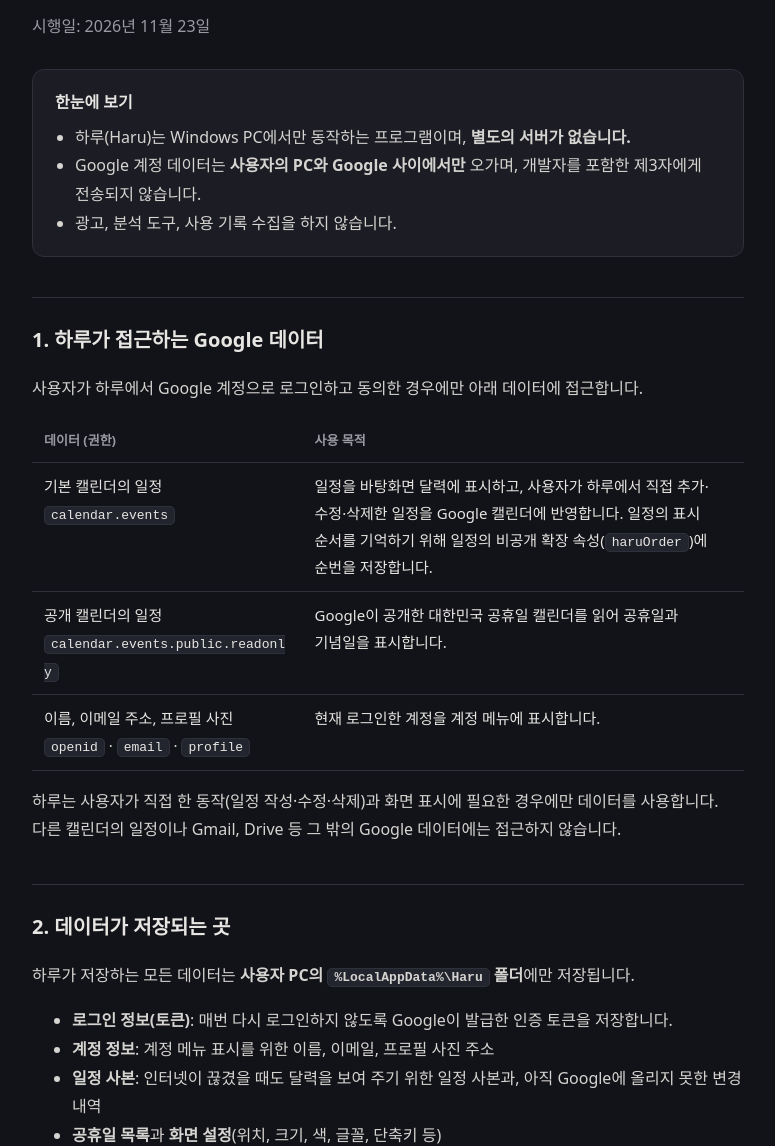
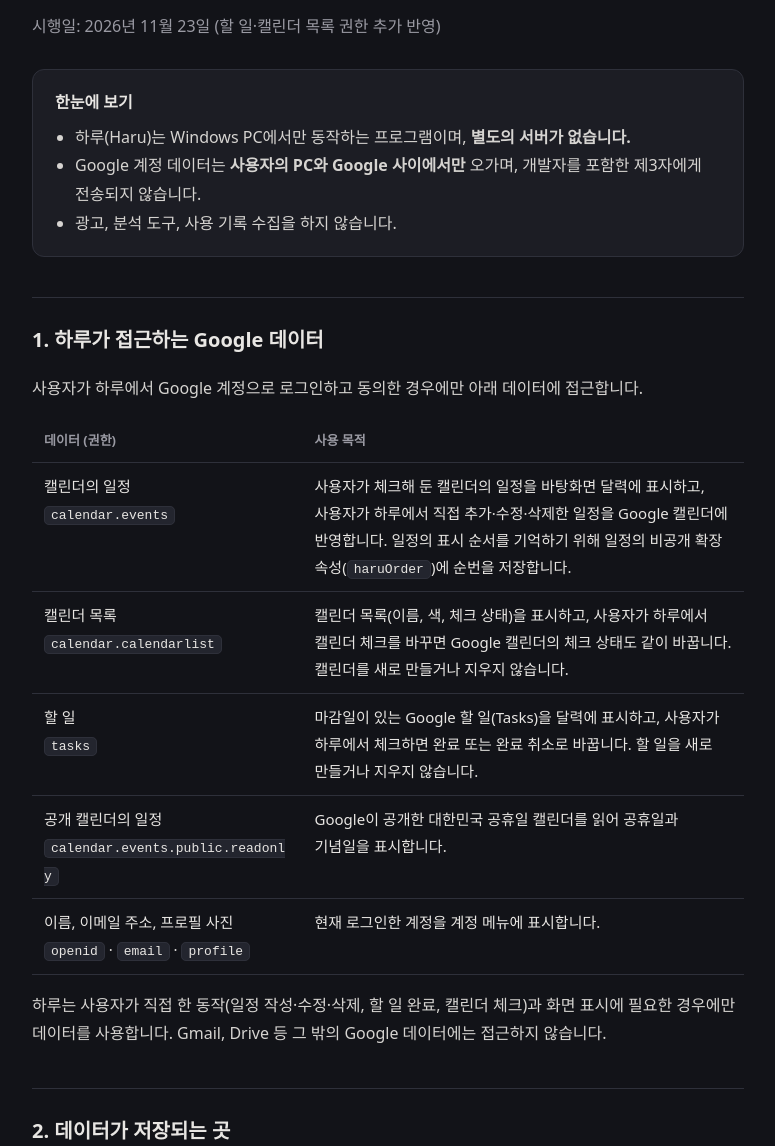
Before and after one commit to qerqer79/haru-releases, a plain HTML site: page privacy.html in a window 1280 px wide. Shown: the part 160-1306 px from the top of the page, without its empty margins (252-1027 px from the left). Drawn offline with Linux system fonts and the light colour scheme; a web font is replaced by a local one.

Commit message:
할 일·캘린더 목록 권한을 홈페이지와 개인정보처리방침에 반영
Co-Authored-By: Claude Opus 5.5 <noreply@anthropic.com>
Claude-Session: https://claude.ai/code/session_01PLSRi3vgqqVBvYrvnDx9sx

```diff
--- a/privacy.html
+++ b/privacy.html
@@ -38,7 +38,7 @@
   </header>
 
   <h1>개인정보처리방침</h1>
-  <p class="date">시행일: 2026년 11월 23일</p>
+  <p class="date">시행일: 2026년 11월 23일 (할 일·캘린더 목록 권한 추가 반영)</p>
 
   <div class="summary">
     <b>한눈에 보기</b>
@@ -53,18 +53,20 @@
   <p>사용자가 하루에서 Google 계정으로 로그인하고 동의한 경우에만 아래 데이터에 접근합니다.</p>
   <table>
     <tr><th style="width:38%">데이터 (권한)</th><th>사용 목적</th></tr>
-    <tr><td>기본 캘린더의 일정<br><code>calendar.events</code></td><td>일정을 바탕화면 달력에 표시하고, 사용자가 하루에서 직접 추가·수정·삭제한 일정을 Google 캘린더에 반영합니다. 일정의 표시 순서를 기억하기 위해 일정의 비공개 확장 속성(<code>haruOrder</code>)에 순번을 저장합니다.</td></tr>
+    <tr><td>캘린더의 일정<br><code>calendar.events</code></td><td>사용자가 체크해 둔 캘린더의 일정을 바탕화면 달력에 표시하고, 사용자가 하루에서 직접 추가·수정·삭제한 일정을 Google 캘린더에 반영합니다. 일정의 표시 순서를 기억하기 위해 일정의 비공개 확장 속성(<code>haruOrder</code>)에 순번을 저장합니다.</td></tr>
+    <tr><td>캘린더 목록<br><code>calendar.calendarlist</code></td><td>캘린더 목록(이름, 색, 체크 상태)을 표시하고, 사용자가 하루에서 캘린더 체크를 바꾸면 Google 캘린더의 체크 상태도 같이 바꿉니다. 캘린더를 새로 만들거나 지우지 않습니다.</td></tr>
+    <tr><td>할 일<br><code>tasks</code></td><td>마감일이 있는 Google 할 일(Tasks)을 달력에 표시하고, 사용자가 하루에서 체크하면 완료 또는 완료 취소로 바꿉니다. 할 일을 새로 만들거나 지우지 않습니다.</td></tr>
     <tr><td>공개 캘린더의 일정<br><code>calendar.events.public.readonly</code></td><td>Google이 공개한 대한민국 공휴일 캘린더를 읽어 공휴일과 기념일을 표시합니다.</td></tr>
     <tr><td>이름, 이메일 주소, 프로필 사진<br><code>openid</code> · <code>email</code> · <code>profile</code></td><td>현재 로그인한 계정을 계정 메뉴에 표시합니다.</td></tr>
   </table>
-  <p>하루는 사용자가 직접 한 동작(일정 작성·수정·삭제)과 화면 표시에 필요한 경우에만 데이터를 사용합니다. 다른 캘린더의 일정이나 Gmail, Drive 등 그 밖의 Google 데이터에는 접근하지 않습니다.</p>
+  <p>하루는 사용자가 직접 한 동작(일정 작성·수정·삭제, 할 일 완료, 캘린더 체크)과 화면 표시에 필요한 경우에만 데이터를 사용합니다. Gmail, Drive 등 그 밖의 Google 데이터에는 접근하지 않습니다.</p>
 
   <h2>2. 데이터가 저장되는 곳</h2>
   <p>하루가 저장하는 모든 데이터는 <b>사용자 PC의 <code>%LocalAppData%\Haru</code> 폴더</b>에만 저장됩니다.</p>
   <ul>
     <li><b>로그인 정보(토큰)</b>: 매번 다시 로그인하지 않도록 Google이 발급한 인증 토큰을 저장합니다.</li>
     <li><b>계정 정보</b>: 계정 메뉴 표시를 위한 이름, 이메일, 프로필 사진 주소</li>
-    <li><b>일정 사본</b>: 인터넷이 끊겼을 때도 달력을 보여 주기 위한 일정 사본과, 아직 Google에 올리지 못한 변경 내역</li>
+    <li><b>일정·할 일·캘린더 목록 사본</b>: 인터넷이 끊겼을 때도 달력을 보여 주기 위한 사본과, 아직 Google에 올리지 못한 변경 내역</li>
     <li><b>공휴일 목록</b>과 <b>화면 설정</b>(위치, 크기, 색, 글꼴, 단축키 등)</li>
   </ul>
   <p>이 파일들은 다른 곳으로 전송되지 않습니다.</p>
```
Also changed, not shown: index.html (+4 -2 lines).
